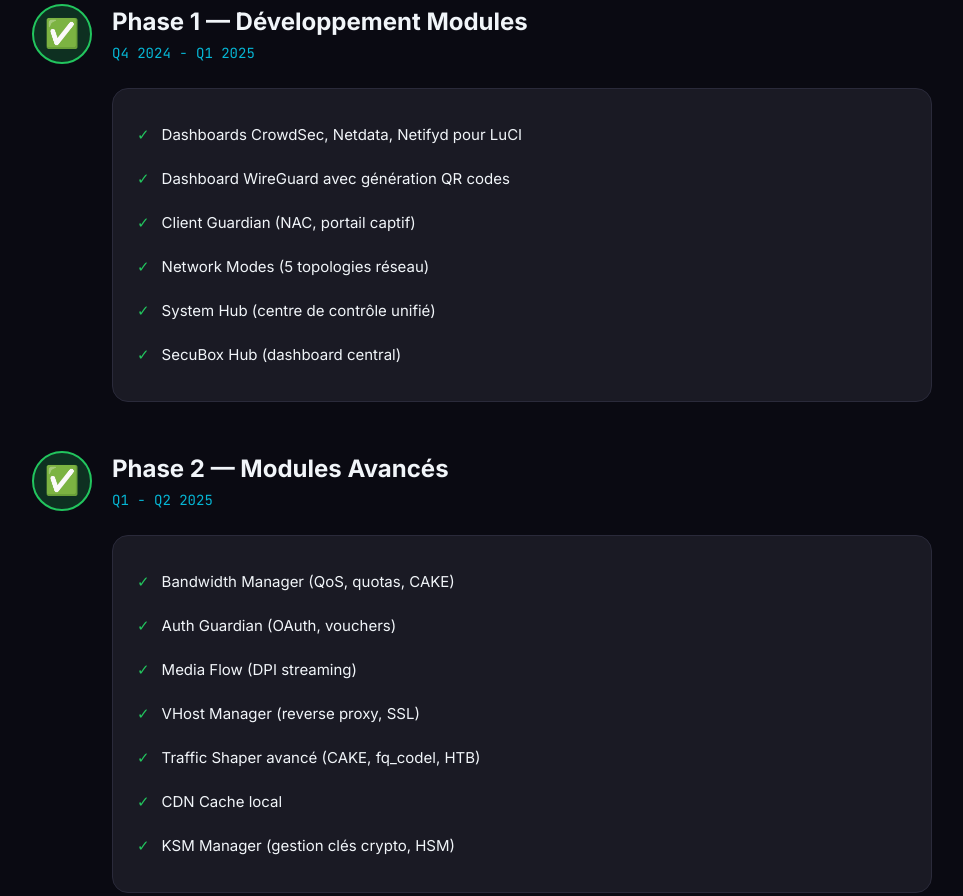
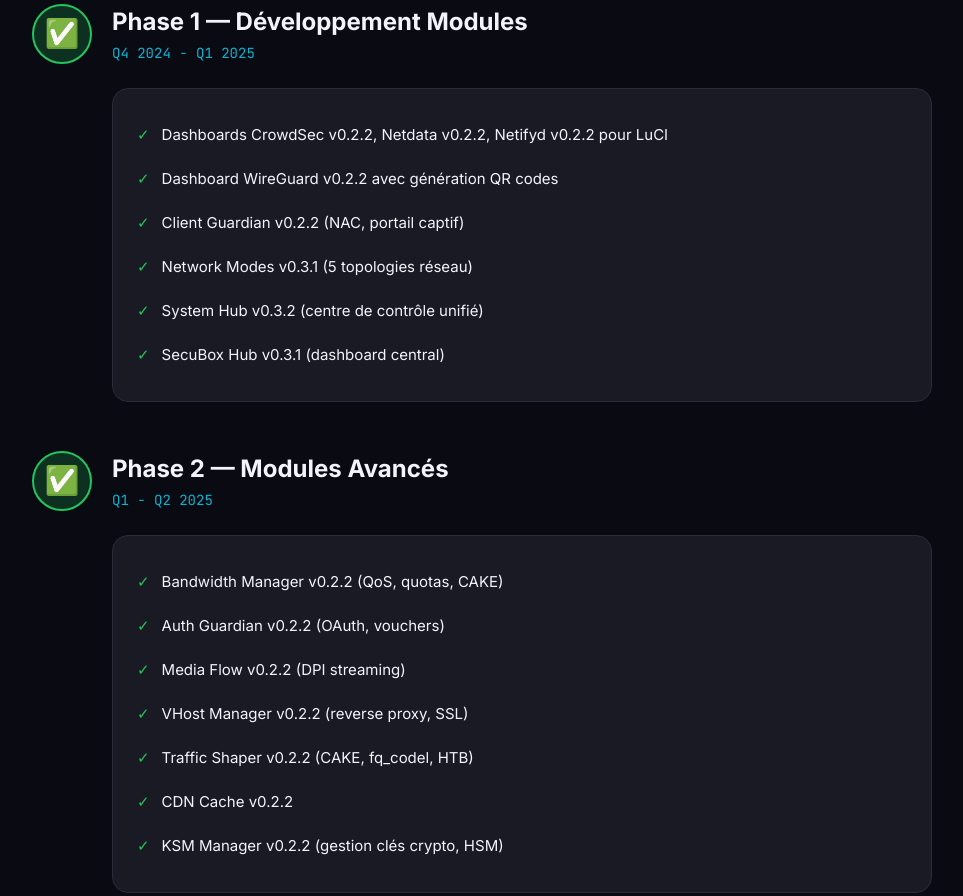
Before and after one commit to CyberMind-FR/cybermood-eu, a plain HTML site: page campaign.html in a window 1280 px wide. Shown: the part 2983-3879 px from the top of the page, without its empty margins (158-1121 px from the left). Drawn offline with Linux system fonts and the light colour scheme.

Commit message:
develrel

```diff
--- a/campaign.html
+++ b/campaign.html
@@ -443,12 +443,12 @@ body { font-family: 'Inter', sans-serif; background: var(--sb-bg); color: var(--
         </div>
         <div class="phase-content">
           <ul class="phase-items">
-            <li class="done">Dashboards CrowdSec, Netdata, Netifyd pour LuCI</li>
-            <li class="done">Dashboard WireGuard avec génération QR codes</li>
-            <li class="done">Client Guardian (NAC, portail captif)</li>
-            <li class="done">Network Modes (5 topologies réseau)</li>
-            <li class="done">System Hub (centre de contrôle unifié)</li>
-            <li class="done">SecuBox Hub (dashboard central)</li>
+            <li class="done">Dashboards CrowdSec v0.2.2, Netdata v0.2.2, Netifyd v0.2.2 pour LuCI</li>
+            <li class="done">Dashboard WireGuard v0.2.2 avec génération QR codes</li>
+            <li class="done">Client Guardian v0.2.2 (NAC, portail captif)</li>
+            <li class="done">Network Modes v0.3.1 (5 topologies réseau)</li>
+            <li class="done">System Hub v0.3.2 (centre de contrôle unifié)</li>
+            <li class="done">SecuBox Hub v0.3.1 (dashboard central)</li>
           </ul>
         </div>
       </div>
@@ -464,13 +464,13 @@ body { font-family: 'Inter', sans-serif; background: var(--sb-bg); color: var(--
         </div>
         <div class="phase-content">
           <ul class="phase-items">
-            <li class="done">Bandwidth Manager (QoS, quotas, CAKE)</li>
-            <li class="done">Auth Guardian (OAuth, vouchers)</li>
-            <li class="done">Media Flow (DPI streaming)</li>
-            <li class="done">VHost Manager (reverse proxy, SSL)</li>
-            <li class="done">Traffic Shaper avancé (CAKE, fq_codel, HTB)</li>
-            <li class="done">CDN Cache local</li>
-            <li class="done">KSM Manager (gestion clés crypto, HSM)</li>
+            <li class="done">Bandwidth Manager v0.2.2 (QoS, quotas, CAKE)</li>
+            <li class="done">Auth Guardian v0.2.2 (OAuth, vouchers)</li>
+            <li class="done">Media Flow v0.2.2 (DPI streaming)</li>
+            <li class="done">VHost Manager v0.2.2 (reverse proxy, SSL)</li>
+            <li class="done">Traffic Shaper v0.2.2 (CAKE, fq_codel, HTB)</li>
+            <li class="done">CDN Cache v0.2.2</li>
+            <li class="done">KSM Manager v0.2.2 (gestion clés crypto, HSM)</li>
           </ul>
         </div>
       </div>
```
